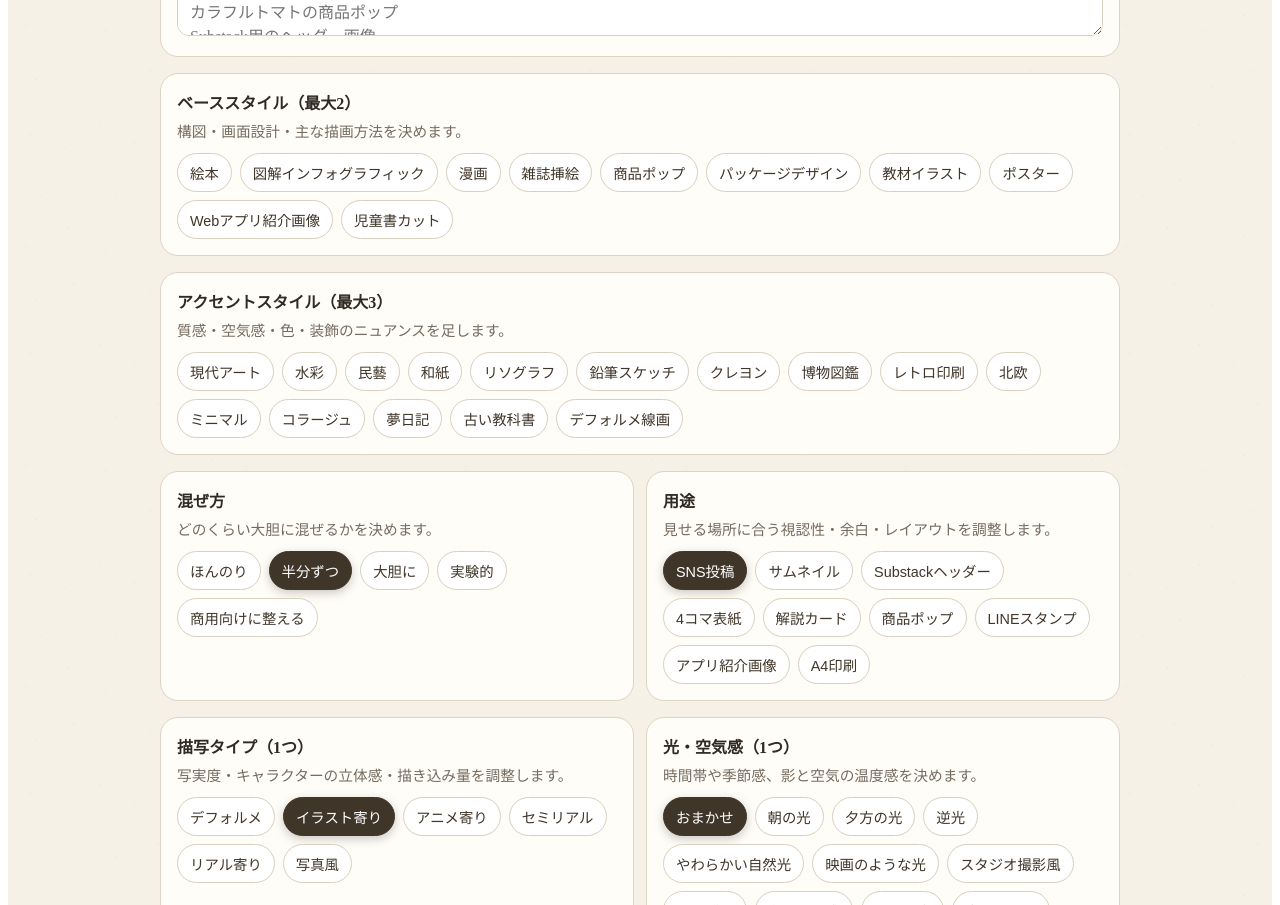
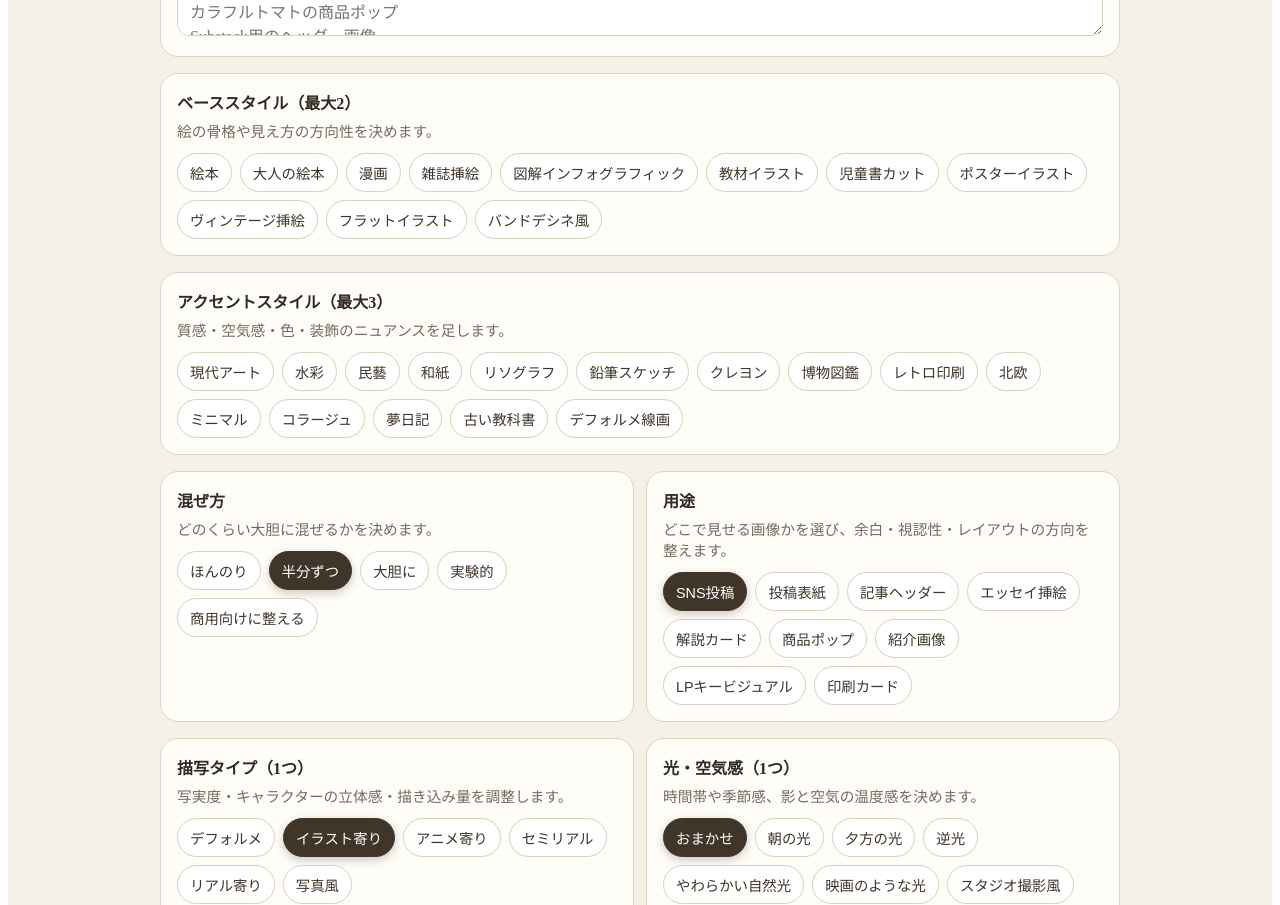
Before and after one commit to soramusubi-ctrl/sel, a React (Vite) app: page / in a window 1280 px wide. Shown: the part 340-1245 px from the top of the page. Built offline with nearby package versions, Linux system fonts and the light colour scheme.

Commit message:
Reorganize base style and use-case information architecture

```diff
--- a/App.tsx
+++ b/App.tsx
@@ -1,14 +1,14 @@
 import React, { useEffect, useMemo, useState } from 'react';
 
 type MixStrength = 'ほんのり' | '半分ずつ' | '大胆に' | '実験的' | '商用向けに整える';
-type UseCase = 'SNS投稿' | 'サムネイル' | 'Substackヘッダー' | '4コマ表紙' | '解説カード' | '商品ポップ' | 'LINEスタンプ' | 'アプリ紹介画像' | 'A4印刷';
+type UseCase = 'SNS投稿' | '投稿表紙' | '記事ヘッダー' | 'エッセイ挿絵' | '解説カード' | '商品ポップ' | '紹介画像' | 'LPキービジュアル' | '印刷カード';
 type RenderingType = 'デフォルメ' | 'イラスト寄り' | 'アニメ寄り' | 'セミリアル' | 'リアル寄り' | '写真風';
 type AtmosphereType = 'おまかせ' | '朝の光' | '夕方の光' | '逆光' | 'やわらかい自然光' | '映画のような光' | 'スタジオ撮影風' | '雨上がり' | '冬の透明感' | '夏の湿度' | '夜のネオン';
 
-const baseStyles = ['絵本', '図解インフォグラフィック', '漫画', '雑誌挿絵', '商品ポップ', 'パッケージデザイン', '教材イラスト', 'ポスター', 'Webアプリ紹介画像', '児童書カット'] as const;
+const baseStyles = ['絵本', '大人の絵本', '漫画', '雑誌挿絵', '図解インフォグラフィック', '教材イラスト', '児童書カット', 'ポスターイラスト', 'ヴィンテージ挿絵', 'フラットイラスト', 'バンドデシネ風'] as const;
 const accentStyles = ['現代アート', '水彩', '民藝', '和紙', 'リソグラフ', '鉛筆スケッチ', 'クレヨン', '博物図鑑', 'レトロ印刷', '北欧', 'ミニマル', 'コラージュ', '夢日記', '古い教科書', 'デフォルメ線画'] as const;
 const mixStrengths: MixStrength[] = ['ほんのり', '半分ずつ', '大胆に', '実験的', '商用向けに整える'];
-const useCases: UseCase[] = ['SNS投稿', 'サムネイル', 'Substackヘッダー', '4コマ表紙', '解説カード', '商品ポップ', 'LINEスタンプ', 'アプリ紹介画像', 'A4印刷'];
+const useCases: UseCase[] = ['SNS投稿', '投稿表紙', '記事ヘッダー', 'エッセイ挿絵', '解説カード', '商品ポップ', '紹介画像', 'LPキービジュアル', '印刷カード'];
 const renderingTypes: RenderingType[] = ['デフォルメ', 'イラスト寄り', 'アニメ寄り', 'セミリアル', 'リアル寄り', '写真風'];
 const textures = ['艶のあるタッチ', 'マットな質感', '透明感', 'やわらかい発光感', '高級感のある光沢', 'フィルム写真風', '淡い粒子感', 'なめらかなデジタルペイント', 'ざらっとした紙質感'] as const;
 const atmosphereTypes: AtmosphereType[] = ['おまかせ', '朝の光', '夕方の光', '逆光', 'やわらかい自然光', '映画のような光', 'スタジオ撮影風', '雨上がり', '冬の透明感', '夏の湿度', '夜のネオン'];
@@ -24,15 +24,15 @@ const mixStrengthMap: Record<MixStrength, string> = {
 };
 
 const useCaseMap: Record<UseCase, string> = {
-  'SNS投稿': 'Square-friendly composition with strong focal point and high instant readability. Keep optional text-safe breathing room.',
-  'サムネイル': 'Design for small-size visibility with clear silhouette and contrast. Keep a clean zone for title overlay if needed.',
-  'Substackヘッダー': 'Wide horizontal composition, calm rhythm, and clear negative space for headline placement.',
-  '4コマ表紙': 'Simple panel-like framing, expressive subject, and clear hierarchy readable at a glance.',
-  '解説カード': 'Card-like composition with structured spacing and visual clarity for educational context.',
-  '商品ポップ': 'Commercial product-forward composition, bright attention cues, and reserved area for pricing/copy.',
-  'LINEスタンプ': 'Bold contour, simplified forms, and strong legibility on small screens.',
-  'アプリ紹介画像': 'Clean product-marketing composition with polished balance and modern visual language.',
-  'A4印刷': 'Print-friendly layout, balanced margins, and medium-distance readability.',
+  'SNS投稿': 'Design for instant stop-scroll impact, square-friendly framing, and strong readability at first glance.',
+  '投稿表紙': 'Compose as a clear series cover image where the theme is understood immediately and works across recurring posts.',
+  '記事ヘッダー': 'Use a calm, wide-header composition with generous breathing space suitable for note, Substack, or blog intros.',
+  'エッセイ挿絵': 'Create a quiet editorial illustration that supports prose tone and emotional nuance without overpowering the text.',
+  '解説カード': 'Prioritize structured clarity for educational/explanatory content with clean grouping and easy visual scanning.',
+  '商品ポップ': 'Build a bright, eye-catching composition for small business merchandising while preserving the product world and mood.',
+  '紹介画像': 'Craft a polished modern introduction visual suitable for indie products, apps, or service overviews.',
+  'LPキービジュアル': 'Deliver a strong first-impression hero composition that communicates brand world, subject focus, and narrative energy.',
+  '印刷カード': 'Keep print-friendly balance with stable margins, legibility, and whitespace suitable for handout/card usage.',
 };
 
 const App: React.FC = () => {
@@ -182,7 +182,7 @@ If layout requires copy later, only leave clean empty space for text placement w
 
         <section className="card">
           <p className="section-title">ベーススタイル（最大2）</p>
-          <p className="section-note">構図・画面設計・主な描画方法を決めます。</p>
+          <p className="section-note">絵の骨格や見え方の方向性を決めます。</p>
           <div className="chip-grid">{baseStyles.map((s) => <button key={s} onClick={() => toggleBase(s)} className={chipClass(selectedBases.includes(s))}>{s}</button>)}</div>
         </section>
 
@@ -200,7 +200,7 @@ If layout requires copy later, only leave clean empty space for text placement w
           </div>
           <div className="card">
             <p className="section-title">用途</p>
-            <p className="section-note">見せる場所に合う視認性・余白・レイアウトを調整します。</p>
+            <p className="section-note">どこで見せる画像かを選び、余白・視認性・レイアウトの方向を整えます。</p>
             <div className="chip-grid">{useCases.map((u) => <button key={u} onClick={() => setUseCase(u)} className={chipClass(useCase === u)}>{u}</button>)}</div>
           </div>
         </section>
```
